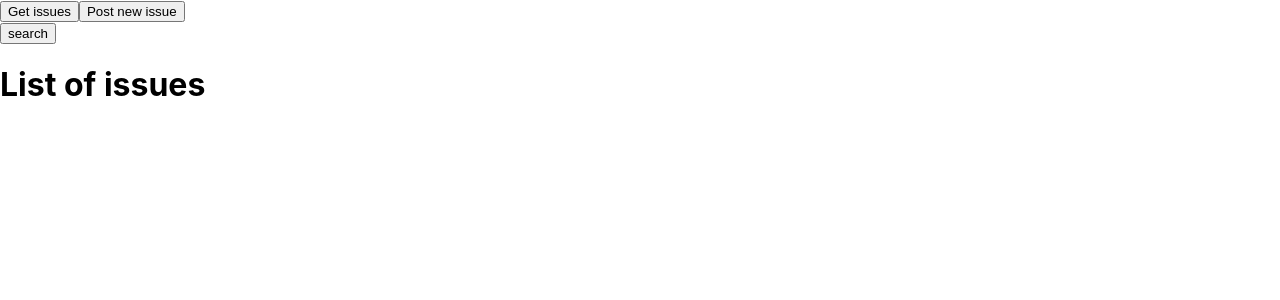
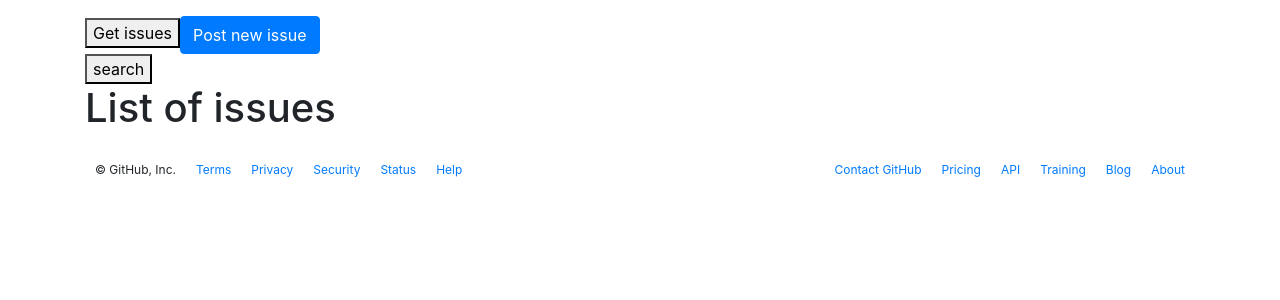
Before and after one commit to Adenhall/week5-github-issue, a React (Create React App) app: page / in a window 1280 px wide. Shown: the top 300 px of the page. Built offline with nearby package versions, Linux system fonts and the light colour scheme; sample sign-in values are in the browser's storage.

Commit message:
Update App.js

```diff
--- a/src/App.js
+++ b/src/App.js
@@ -2,7 +2,7 @@
 import './App.css';
 import { Button, Container, Row, Column } from 'react-bootstrap';
 import IssuesInfo from './components/IssuesInfo.js'
-
+import HieuFooter from './components/Footer.js'
 const clientId = process.env.REACT_APP_CLIENT_ID;
 
 function App() {
@@ -69,6 +69,10 @@
       <Button onClick={()=>postNewIssue()}>Post new issue</Button>
       <IssuesInfo issuesListProps = {issuesList} getIssuesProps = {getIssues}/>
       </Container>
+
+      <div >
+      <HieuFooter />
+      </div>
     </div>
   );
 }
```
